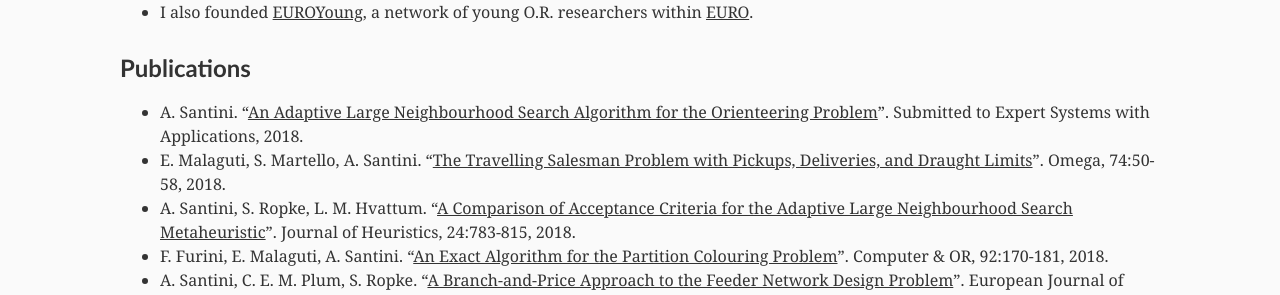
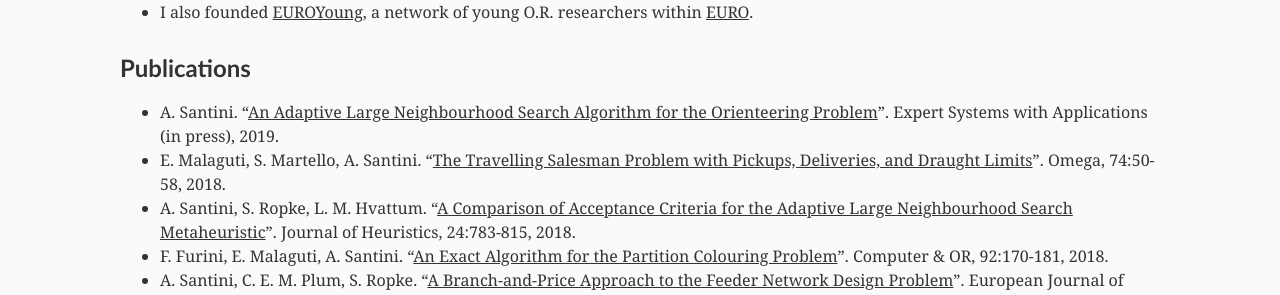
Before and after one commit to alberto-santini/alberto-santini.github.io, a Jekyll site: the page built from index.html, in a window 1280 px wide. Shown: the part 444-739 px from the top of the page. Built offline with Jekyll 4.4.1, drawn with Linux system fonts in a browser that asks for light colours.

Commit message:
Updated cv and eswa paper in press

```diff
--- a/_posts/2016-01-01-main.html
+++ b/_posts/2016-01-01-main.html
@@ -23,8 +23,8 @@
   <ul>
     <li>
       A. Santini.
-      &ldquo;<a href="files/papers/santini-2018.pdf" title="An Adaptive Large Neighbourhood Search Algorithm for the Orienteering Problem">An Adaptive Large Neighbourhood Search Algorithm for the Orienteering Problem</a>&rdquo;.
-      Submitted to Expert Systems with Applications, 2018.
+      &ldquo;<a href="files/papers/santini-2019.pdf" title="An Adaptive Large Neighbourhood Search Algorithm for the Orienteering Problem">An Adaptive Large Neighbourhood Search Algorithm for the Orienteering Problem</a>&rdquo;.
+      Expert Systems with Applications (in press), 2019.
     </li>
     <li>
       E. Malaguti, S. Martello, A. Santini.
```
Also changed, not shown: 3 other files.
